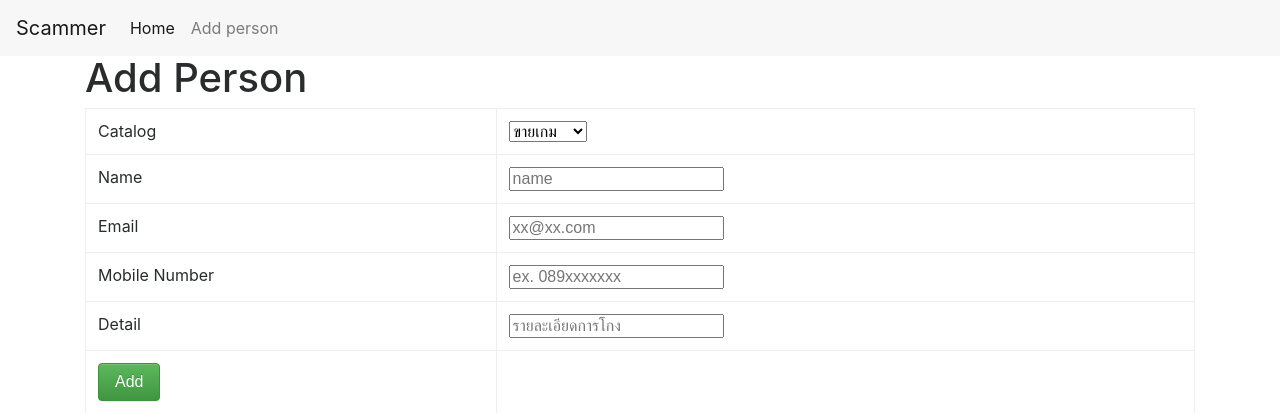
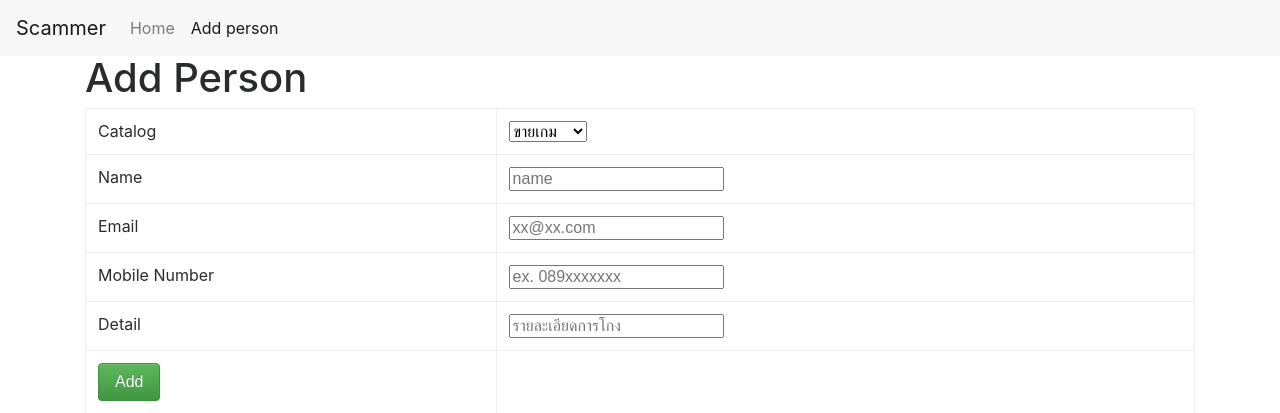
Before and after one commit to sovernut/scammerlist, a Django app: page /add_p in a window 1280 px wide. Shown: the top 413 px of the page. Run offline with Django 3.2, Linux system fonts and the light colour scheme; data comes from the database, SQL or seed files in the repository; some libraries are stand-ins or nearby versions.

Commit message:
change menu in add template

```diff
--- a/scammerlist/templates/scammerlist/add.html
+++ b/scammerlist/templates/scammerlist/add.html
@@ -11,8 +11,8 @@
   <a class="navbar-brand" href="{% url 'index' %}">Scammer</a>
   <div class="collapse navbar-collapse">
     <div class="navbar-nav">
-      <a class="nav-item nav-link active" href="{% url 'index' %}">Home <span class="sr-only">(current)</span></a>
-      <a class="nav-item nav-link" href="{% url 'addperson' %}">Add person</a>
+      <a class="nav-item nav-link" href="{% url 'index' %}">Home <span class="sr-only">(current)</span></a>
+      <a class="nav-item nav-link active" href="{% url 'addperson' %}">Add person</a>
     </div>
   </div>
 </nav>
```
